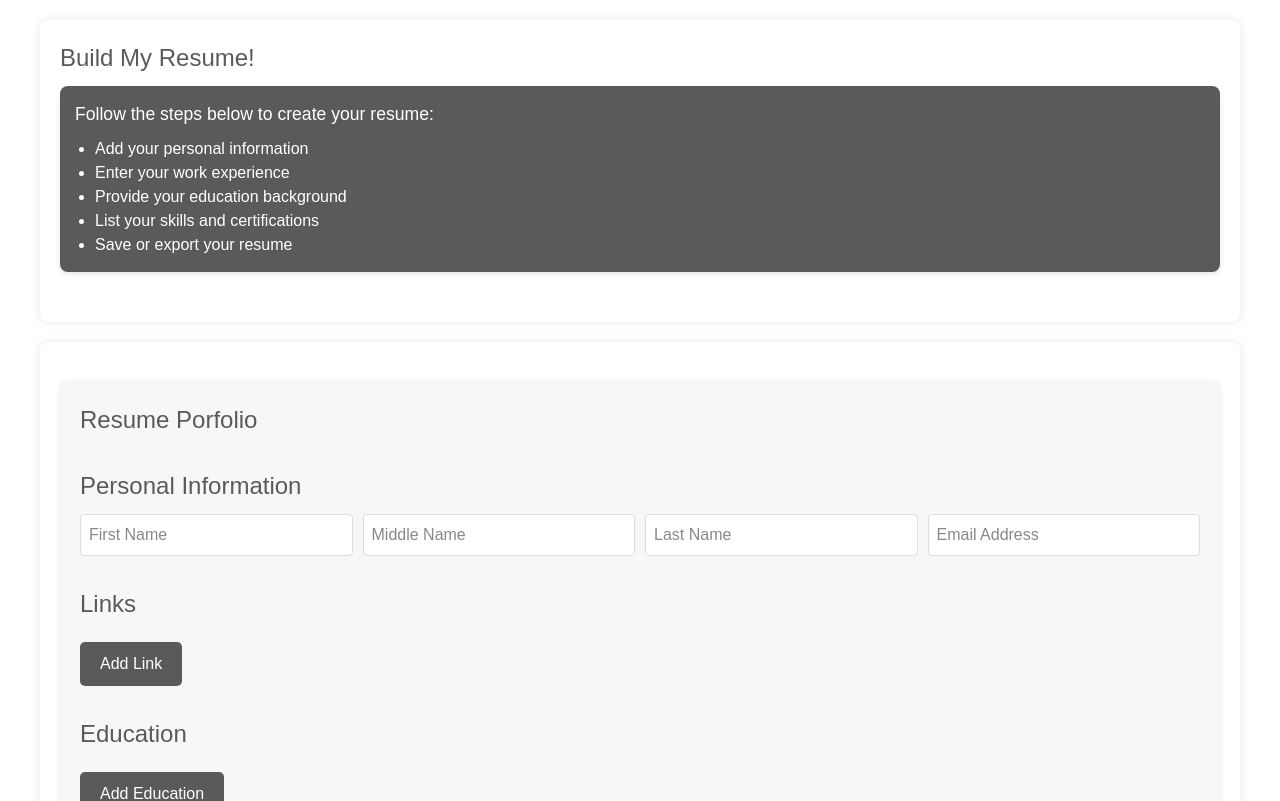
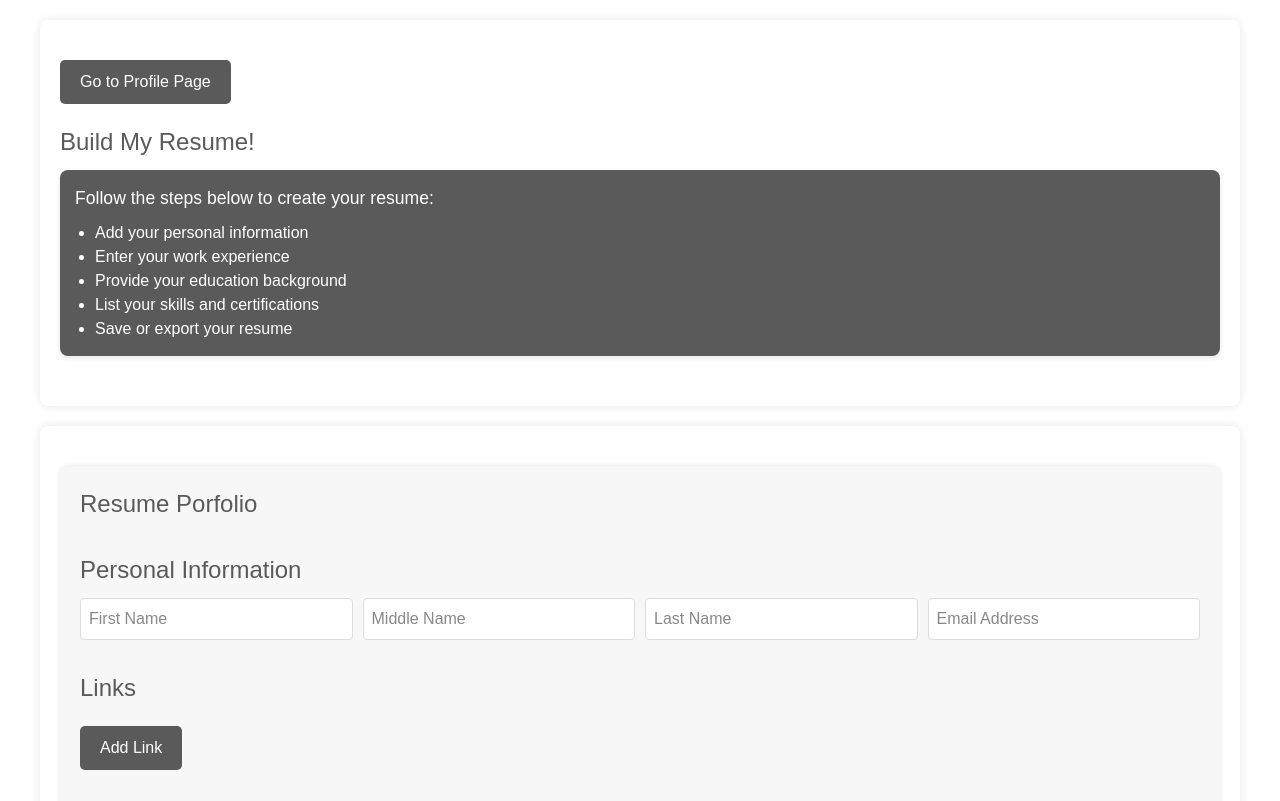
Before and after one commit to Bay-Valley-Tech-Code-Academy/doffy-old, a Next.js app: page /Pages/resumebuilder in a window 1280 px wide. Shown: the top 801 px of the page. Built offline with nearby package versions, Linux system fonts and the light colour scheme.

Commit message:
Added back to profile button

```diff
--- a/src/app/Pages/resumebuilder/page.js
+++ b/src/app/Pages/resumebuilder/page.js
@@ -3,8 +3,11 @@
 import styles from './resumebuilder.module.css';
 import { useState } from 'react';
 import axios from 'axios';
+import { useRouter } from 'next/navigation';
 
 const ResumeBuilder = () => {
+
+    const router = useRouter();
 
     const [personalInfoFields, setPersonalInfoFields] = useState({
         firstname: "",
@@ -94,6 +97,12 @@ const ResumeBuilder = () => {
     return (
         <div>
             <div className={styles.container}>
+                <button
+                    className={styles.button}
+                    onClick={() => router.push('/Pages/profile')}
+                >
+                    Go to Profile Page
+                </button>
                 <div className={styles.section}>
                     <h2>Build My Resume!</h2>
                     <div className={styles.card}>
```
